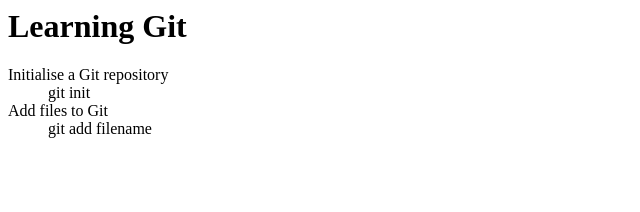
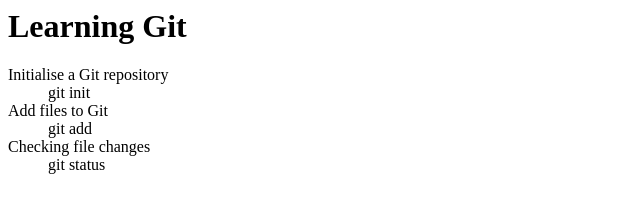
Before and after one commit to LailaNh/practicing-codebar, a plain HTML site: page index.html in a window 1280 px wide. Shown: the whole page, without its empty margins (0-640 px from the left). Drawn offline with Linux system fonts and the light colour scheme.

Commit message:
added git status description

```diff
--- a/index.html
+++ b/index.html
@@ -9,7 +9,9 @@
             <dt>Initialise a Git repository</dt>
             <dd>git init</dd>
             <dt>Add files to Git</dt>
-            <dd>git add filename</dd>
+            <dd>git add <filename></dd>
+            <dt>Checking file changes</dt>
+            <dd>git status</dd>
           </dl>
     </body>
 </html>
```
